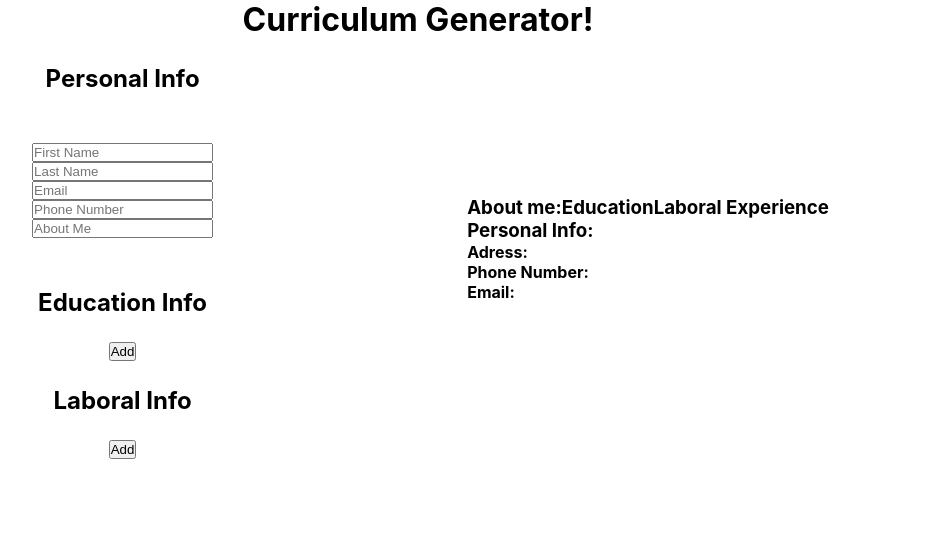
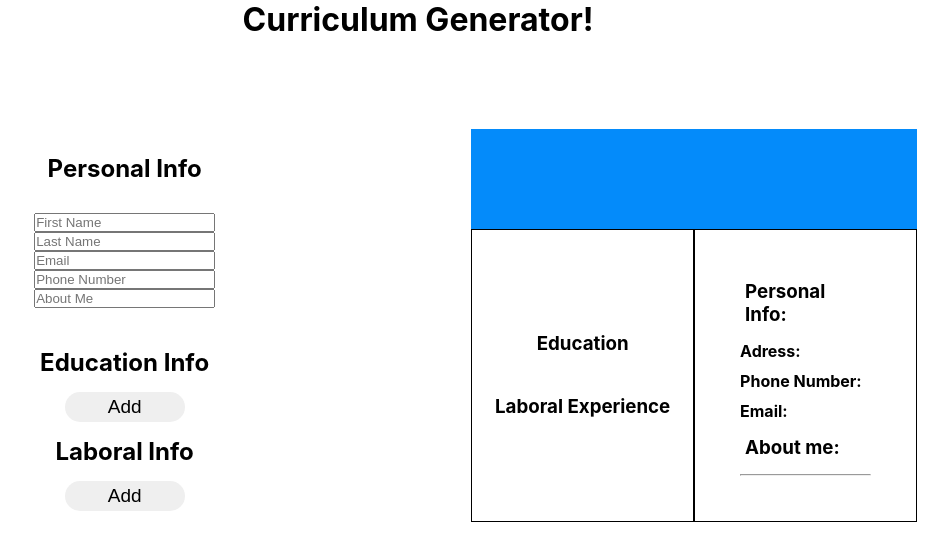
Before and after one commit to Flo-314/cv-app, a React (Create React App) app: page / in a window 1280 px wide. Shown: the top 560 px of the page, without its empty margins (222-1170 px from the left). Built offline with nearby package versions, Linux system fonts and the light colour scheme.

Commit message:
css añadido la gran mayoria

```diff
--- a/src/components/Curriculum.js
+++ b/src/components/Curriculum.js
@@ -1,4 +1,5 @@
 import React from "react";
+import uniqid from "uniqid";
 
 class Curriculum extends React.Component {
   constructor(props) {
@@ -16,14 +17,11 @@ class Curriculum extends React.Component {
         </header>
         <div id="content">
           <main>
-            <div id="cv-aboutMe">
-              <h3>About me: {this.props.personalInfo.about} </h3>
-            </div>
             <div id="cv-educationInfo">
               <h3>Education</h3>
               {this.props.educationForms.map((form) => {
                 return (
-                  <div>
+                  <div key={uniqid("argentina")}>
                     <h4>University:{form.university}</h4>
                     <h5>
                       Dates:{form.from}-{form.to}
@@ -39,7 +37,7 @@ class Curriculum extends React.Component {
               <h3>Laboral Experience</h3>
               {this.props.laboralForms.map((form) => {
                 return (
-                  <div>
+                  <div key={uniqid("argentina")}>
                     <h4>position:{form.position}</h4>
                     <h5>company:{form.company}</h5>
 
@@ -54,11 +52,13 @@ class Curriculum extends React.Component {
             </div>
           </main>
           <aside>
-            <div id="cv-personalInfo">
+            <div id="cv-personalInfo" key={uniqid("argentina")}>
               <h3>Personal Info:</h3>
               <h4>Adress: {this.props.personalInfo.lastname}</h4>
               <h4>Phone Number: {this.props.personalInfo.email}</h4>
               <h4>Email: {this.props.personalInfo.phonenumber}</h4>
+              <h3>About me: {this.props.personalInfo.about} </h3>
+              <hr></hr>
             </div>
           </aside>
         </div>
--- a/src/components/LaboralInfo.js
+++ b/src/components/LaboralInfo.js
@@ -7,7 +7,7 @@ class LaboralInfo extends React.Component {
   }
   render(props) {
     return (
-      <div id="laboralInfo-container">
+      <div id="laboralInfo-container" >
         {this.props.forms.map((form) => {
           return (
             <form key={form.id}>
--- a/src/stylesheet.css
+++ b/src/stylesheet.css
@@ -1,56 +1,101 @@
-*{
+* {
   box-sizing: border-box;
   margin: 0px;
   padding: 0px;
 }
 
-body{
-    font-family:-apple-system, BlinkMacSystemFont, 'Segoe UI', Roboto, Oxygen, Ubuntu, Cantarell, 'Open Sans', 'Helvetica Neue', sans-serif;
-
+body {
+  font-family: -apple-system, BlinkMacSystemFont, "Segoe UI", Roboto, Oxygen,
+    Ubuntu, Cantarell, "Open Sans", "Helvetica Neue", sans-serif;
 }
-header{
+header {
   display: flex;
   justify-content: center;
   align-items: center;
 }
-main{
+main {
   display: flex;
-justify-content:space-evenly;
+  justify-content: space-evenly;
   align-items: center;
 }
-#generator-container{
+#generator-container {
+  display: flex;
+  justify-content: center;
+  align-items: center;
+  flex-direction: column;
+  margin: 100px;
+}
+#generator-container h4 {
+  font-size: 24px;
+  margin: 15px;
+}
+#generator-container form {
+  display: flex;
+  justify-content: center;
+  align-items: center;
+  flex-direction: column;
+  margin: 15px;
+  margin-bottom: 25px;
+}
+#generator-container button {
+  font-size: 19px;
+  width: 120px;
+  height: 30px;
+  border: 0px;
+  border-radius: 15px;
+}
+
+#curriculum-container {
   display: flex;
   justify-content: center;
   align-items: center;
   flex-direction: column;
 }
-#generator-container h4{
-    font-size: 24px;
-    margin: 25px;
+#curriculum-container header {
+  padding: 50px;
+  width: 100%;
+  background-color: rgb(4, 139, 250);
+  font-size: 28px;
 }
-#generator-container #personalInfo-container form{
+#curriculum-container #content {
+  display: flex;
+  justify-content: center;
+  flex-direction: row;
+}
+#curriculum-container #content main {
   display: flex;
   justify-content: center;
   align-items: center;
   flex-direction: column;
-    margin: 25px;
+  border: 1px solid black;
+  width: 100%;
+}
+#curriculum-container #content main #cv-educationInfo  {
+  margin: 20px;
+}
+#curriculum-container #content main #cv-educationInfo div {
 
+    margin: 35px;
   }
-#generator-container #educationInfo-container form{
+#curriculum-container #content main #cv-laboralInfo {
+  margin: 20px;
+}
+#curriculum-container #content main #cv-laboralInfo div {
+    margin: 35px;
+  }
+#curriculum-container #content aside {
   display: flex;
-    justify-content: center;
   align-items: center;
   flex-direction: column;
-    margin: 25px;
-
-
+  border: 1px solid black;
+  width: 100%;
 }
-#generator-container #laboralInfo-container form{
-    display: flex;
-    justify-content: center;
-    align-items: center;
-    flex-direction: column;
-    margin: 25px;
-
-
+#curriculum-container #content aside #cv-personalInfo{
+    margin: 35px
 }
+#curriculum-container #content aside #cv-personalInfo *{
+    margin: 10px;
+}
+#curriculum-container #content aside #cv-personalInfo h3{
+    margin: 15px;
+}
```
Lines whose indentation alone changed are shown as unchanged.
